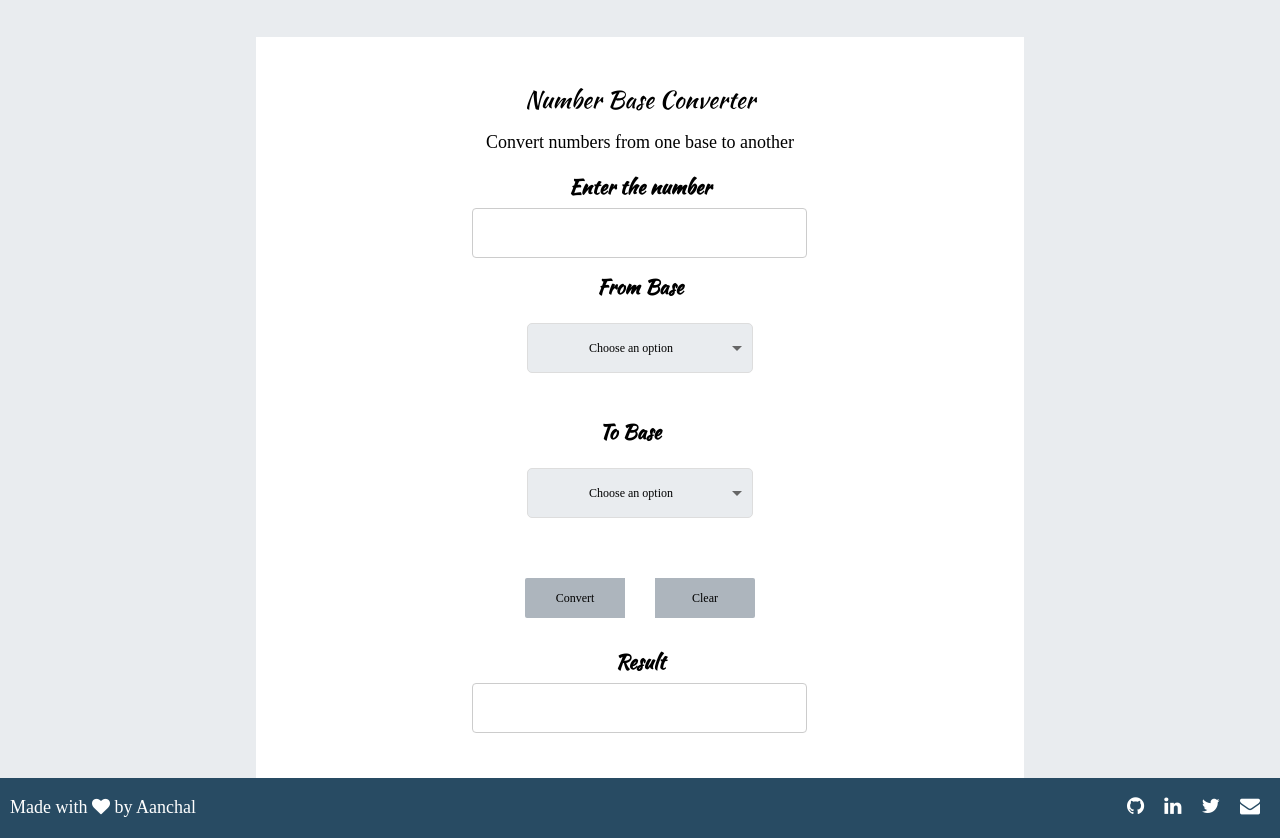
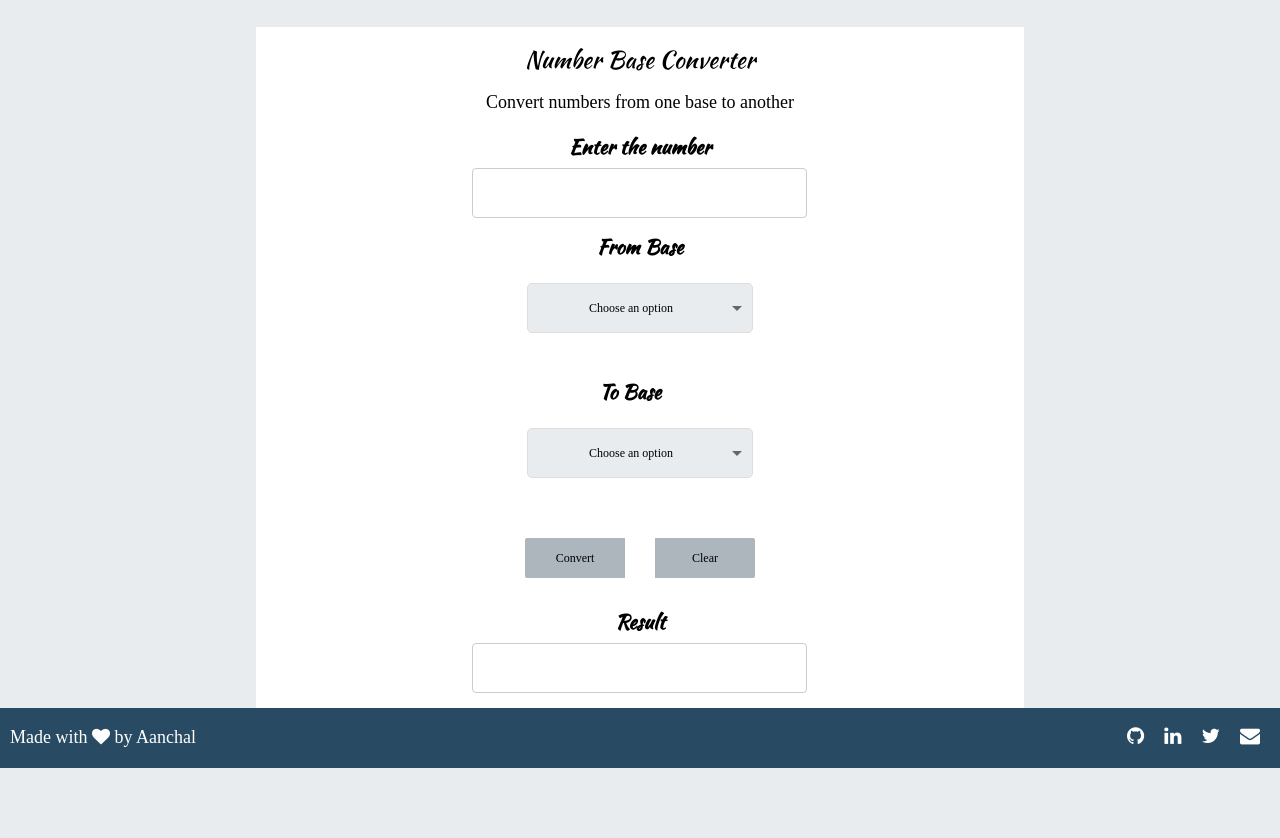
Before and after one commit to aangupta/BaseConverter, a website: page index.html in a window 1280 px wide. Shown: the part 56-894 px from the top of the page. After the commit the page ends 824 px from the top, so only its background shows below. Drawn offline with nearby package versions, Linux system fonts and the light colour scheme; a web font is replaced by a local one.

Commit message:
removed padding from container

```diff
--- a/style.css
+++ b/style.css
@@ -54,7 +54,7 @@ body {
   font-family: var(--ff-body);
   font-weight: 400;
   width: 100%;
-  margin-bottom: 60px;
+  margin-bottom: 80px;
   display: flex;
   flex-direction: column;
 }
@@ -92,9 +92,6 @@ header {
   width: 80%;
   margin: 0 auto;
   background-color: white;
-  padding-top: 3rem;
-  padding-bottom: 3rem;
-  margin-top: 1rem;
 }
 
 .container h3 {
```
